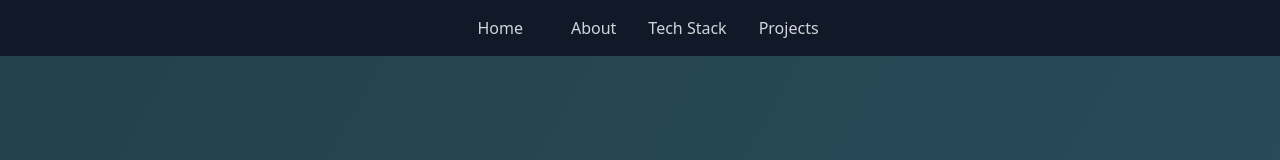
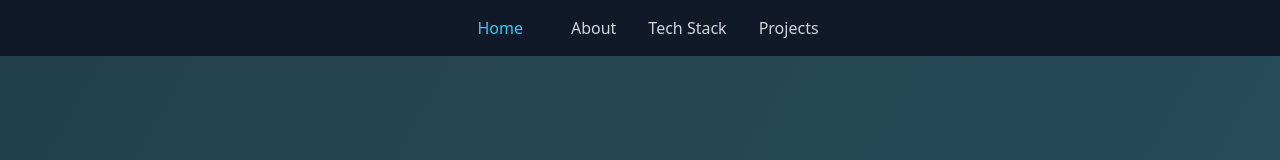
Before and after one commit to igor-tanv/my-portfolio, a Next.js app: page / in a window 1280 px wide. Shown: the top 160 px of the page. Built offline with nearby package versions, Linux system fonts and the light colour scheme.

Commit message:
split projects, nav and tech stack into seperate components

```diff
--- a/src/app/globals.css
+++ b/src/app/globals.css
@@ -54,6 +54,11 @@ nav {
   padding: 0.5rem 0;
 }
 
+section {
+  scroll-margin-top: 4rem; /* Adjust based on Navbar height */
+}
+
+
 nav a {
   color: white;
   margin: 0 1rem;
--- /dev/null
+++ b/src/app/navbar.tsx
@@ -0,0 +1,66 @@
+"use client"
+import React, { useState, useEffect } from "react";
+
+const Navbar: React.FC = () => {
+  const [activeSection, setActiveSection] = useState<string>("hero");
+
+  useEffect(() => {
+    const sections = document.querySelectorAll("section");
+    const observer = new IntersectionObserver(
+      (entries) => {
+        entries.forEach((entry) => {
+          if (entry.isIntersecting) {
+            setActiveSection(entry.target.id);
+          }
+        });
+      },
+      { threshold: 0.6 } // Adjust threshold as needed
+    );
+
+    sections.forEach((section) => observer.observe(section));
+    return () => observer.disconnect();
+  }, []);
+
+  return (
+    <nav className="bg-gray-900 py-4 fixed top-0 w-full z-10">
+      <div className="container mx-auto px-6 flex justify-center space-x-8">
+        <a
+          href="#hero"
+          className={`${
+            activeSection === "hero" ? "text-cyan-400" : "text-gray-300"
+          } hover:text-cyan-400 transition`}
+        >
+          Home
+        </a>
+        <a
+          href="#about"
+          className={`${
+            activeSection === "about" ? "text-cyan-400" : "text-gray-300"
+          } hover:text-cyan-400 transition`}
+        >
+          About
+        </a>
+        <a
+          href="#technologies"
+          className={`${
+            activeSection === "technologies"
+              ? "text-cyan-400"
+              : "text-gray-300"
+          } hover:text-cyan-400 transition`}
+        >
+          Tech Stack
+        </a>
+        <a
+          href="#projects"
+          className={`${
+            activeSection === "projects" ? "text-cyan-400" : "text-gray-300"
+          } hover:text-cyan-400 transition`}
+        >
+          Projects
+        </a>
+      </div>
+    </nav>
+  );
+};
+
+export default Navbar;
--- a/src/app/page.tsx
+++ b/src/app/page.tsx
@@ -1,18 +1,12 @@
 import Image from "next/image";
-import Head from "next/head";
+import Projects from "./projects";
+import TechStack from "./techStack";
+import Navbar from "./navbar";
 
 export default function Home() {
-  const technologies = [
-    { name: "React", logo: "/logos/react.svg" },
-    { name: "Node.js", logo: "/logos/nodejs.svg" },
-    { name: "AWS", logo: "/logos/aws.svg" },
-    { name: "Docker", logo: "/logos/docker.svg" },
-    { name: "PostgreSQL", logo: "/logos/postgresql.svg" },
-    { name: "MongoDB", logo: "/logos/mongodb.svg" },
-    { name: "TypeScript", logo: "/logos/typescript.png" },
-    { name: "Symfony", logo: "/logos/symfony.svg" },
-  ];
 
+
+// src/data/projectsData.ts
 const projects = [
   {
     title: "Project One",
@@ -31,9 +25,19 @@ export default function Home() {
   },
 ];
 
+  const technologies = [
+    { name: "React", logo: "/logos/react.svg" },
+    { name: "Node.js", logo: "/logos/nodejs.svg" },
+    { name: "AWS", logo: "/logos/aws.svg" },
+    { name: "Docker", logo: "/logos/docker.svg" },
+    { name: "PostgreSQL", logo: "/logos/postgresql.svg" },
+    { name: "MongoDB", logo: "/logos/mongodb.svg" },
+    { name: "TypeScript", logo: "/logos/typescript.png" },
+    { name: "Symfony", logo: "/logos/symfony.svg" },
+  ];
+
   return (
     <div className="min-h-screen bg-gray-900 text-gray-300 font-sans">
-      <Head />
 
       {/* Hero Section */}
       <section id="hero" className="bg-gray-800 py-20 text-center relative">
@@ -51,23 +55,7 @@ export default function Home() {
         </div>
       </section>
 
-      {/* Navbar */}
-      <nav className="bg-gray-900 py-4">
-        <div className="container mx-auto px-6 flex justify-center space-x-8">
-          <a href="#hero" className="text-gray-300 hover:text-cyan-400 transition">
-            Home
-          </a>
-          <a href="#about" className="text-gray-300 hover:text-cyan-400 transition">
-            About
-          </a>
-          <a href="#technologies" className="text-gray-300 hover:text-cyan-400 transition">
-            Tech Stack
-          </a>
-          <a href="#projects" className="text-gray-300 hover:text-cyan-400 transition">
-            Projects
-          </a>
-        </div>
-      </nav>
+      <Navbar />
 
       {/* About Section */}
       <section id="about" className="py-20 bg-gray-900">
@@ -81,61 +69,9 @@ export default function Home() {
         </div>
       </section>
 
-      {/* Technologies Section */}
-      <section id="technologies" className="py-20 bg-gray-800">
-        <div className="container mx-auto px-6 lg:px-20">
-          <h2 className="text-4xl font-bold text-white text-center mb-8">
-            Tech Stack
-          </h2>
-          <div className="grid grid-cols-2 sm:grid-cols-3 lg:grid-cols-4 gap-8">
-            {technologies.map((tech) => (
-              <div
-                key={tech.name}
-                className="flex flex-col items-center shadow-lg bg-gray-700 rounded-lg p-4 transition-transform hover:scale-105"
-              >
-                <Image
-                  src={tech.logo}
-                  alt={tech.name}
-                  width={80}
-                  height={80}
-                  className="rounded-md"
-                />
-                <p className="mt-3 font-medium text-gray-200">{tech.name}</p>
-              </div>
-            ))}
-          </div>
-        </div>
-      </section>
+      <TechStack technologies={technologies}/>
 
-      {/* Projects Section */}
-      <section id="projects" className="py-20 bg-gray-900">
-        <div className="container mx-auto px-6 lg:px-20">
-          <h2 className="text-4xl font-bold text-white text-center mb-8">
-            Projects
-          </h2>
-          <div className="grid gap-8 sm:grid-cols-2 lg:grid-cols-3">
-            {projects.map((project) => (
-              <div
-                key={project.title}
-                className="bg-gray-800 shadow-lg rounded-lg p-6 transition-transform hover:scale-105"
-              >
-                <h3 className="text-2xl font-semibold text-white mb-4">
-                  {project.title}
-                </h3>
-                <p className="text-gray-400 mb-4">{project.description}</p>
-                <a
-                  href={project.link}
-                  target="_blank"
-                  rel="noopener noreferrer"
-                  className="text-cyan-400 hover:underline"
-                >
-                  View Project
-                </a>
-              </div>
-            ))}
-          </div>
-        </div>
-      </section>
+      <Projects projects={projects} />
 
       {/* Footer */}
       <footer className="bg-gray-800 py-6 text-center">
--- /dev/null
+++ b/src/app/projects.tsx
@@ -0,0 +1,49 @@
+
+import React from "react";
+
+interface Project {
+  title: string;
+  description: string;
+  link: string;
+}
+
+interface ProjectsProps {
+  projects: Project[];
+}
+
+const Projects: React.FC<ProjectsProps> = ({ projects }) => {
+  return (
+    <section id="projects" className="py-20 bg-gray-900">
+      <div className="container mx-auto px-6 lg:px-20">
+        <h2 className="text-4xl font-bold text-white text-center mb-8">
+          Projects
+        </h2>
+        <div className="grid gap-8 sm:grid-cols-2 lg:grid-cols-3">
+          {projects.map((project) => (
+            <div
+              key={project.title}
+              className="bg-gray-800 shadow-lg rounded-lg p-6 transition-transform hover:scale-105"
+            >
+              <h3 className="text-2xl font-semibold text-white mb-4">
+                {project.title}
+              </h3>
+              <p className="text-gray-400 mb-4">{project.description}</p>
+              <a
+                href={project.link}
+                target="_blank"
+                rel="noopener noreferrer"
+                className="text-cyan-400 hover:underline"
+              >
+                View Project
+              </a>
+            </div>
+          ))}
+        </div>
+      </div>
+    </section>
+  );
+};
+
+
+
+export default Projects
--- /dev/null
+++ b/src/app/techStack.tsx
@@ -0,0 +1,45 @@
+
+import React from "react";
+import Image from "next/image";
+
+interface Technology {
+  name: string;
+  logo: string;
+}
+
+interface TechStackProps {
+  technologies: Technology[];
+}
+
+const TechStack: React.FC<TechStackProps> = ({
+  technologies,
+}) => {
+  return (
+    <section id="technologies" className="py-20 bg-gray-800">
+      <div className="container mx-auto px-6 lg:px-20">
+        <h2 className="text-4xl font-bold text-white text-center mb-8">
+          Tech Stack
+        </h2>
+        <div className="grid grid-cols-2 sm:grid-cols-3 lg:grid-cols-4 gap-8">
+          {technologies.map((tech) => (
+            <div
+              key={tech.name}
+              className="flex flex-col items-center shadow-lg bg-gray-700 rounded-lg p-4 transition-transform hover:scale-105"
+            >
+              <Image
+                src={tech.logo}
+                alt={tech.name}
+                width={80}
+                height={80}
+                className="rounded-md"
+              />
+              <p className="mt-3 font-medium text-gray-200">{tech.name}</p>
+            </div>
+          ))}
+        </div>
+      </div>
+    </section>
+  );
+};
+
+export default TechStack;
```
Lines whose indentation alone changed are shown as unchanged.
